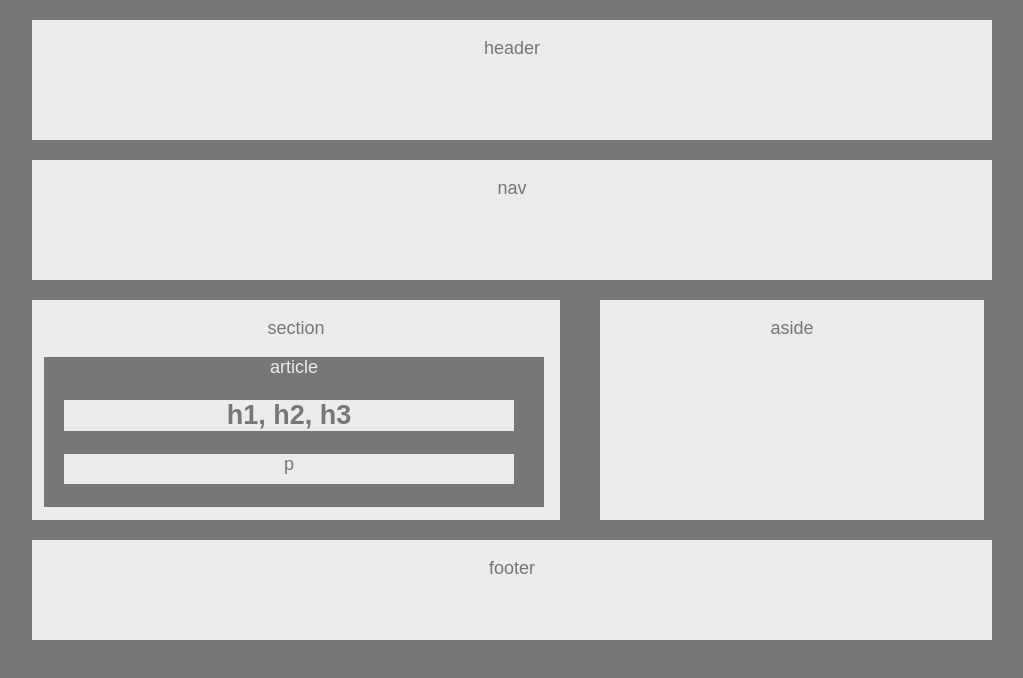
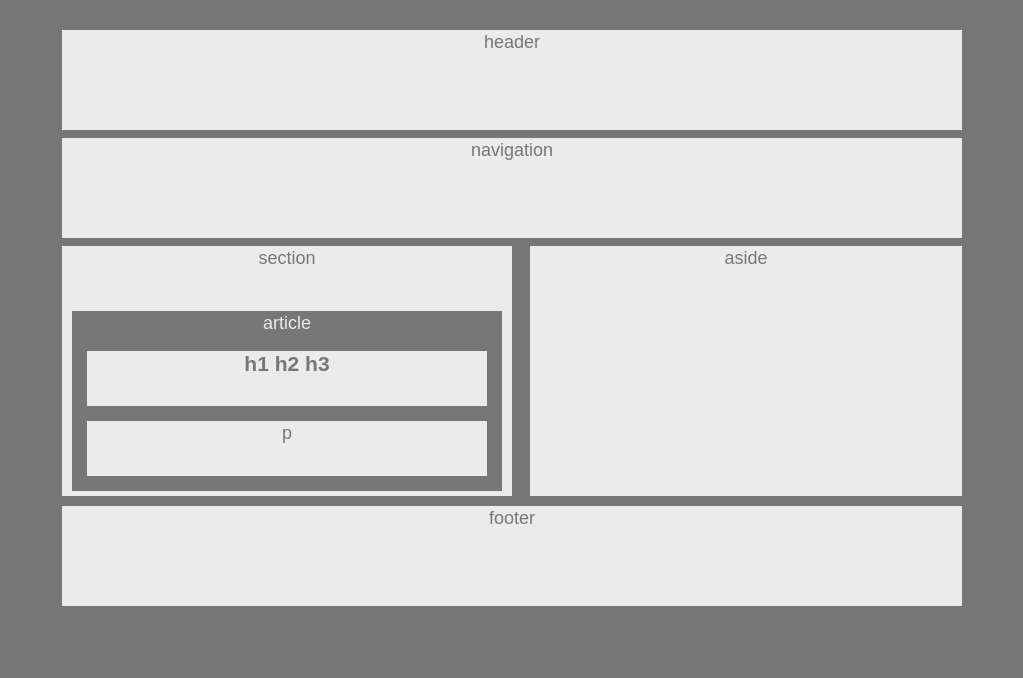
Before and after one commit to stsend90/HW-wireframe, a plain HTML site: page index.html in a window 1280 px wide. Shown: the whole page, without its empty margins (128-1151 px from the left). Drawn offline with Linux system fonts and the light colour scheme.

Commit message:
updating hw

```diff
--- a/index.html
+++ b/index.html
@@ -1,42 +1,24 @@
 <!DOCTYPE html>
-<html lang="en">
+<html>
+<head>
+	<title>HW-Easy version</title>
+	<link rel="stylesheet" type="text/css" href="style.css">
+</head>
+<body>
+<div class="container">
+	<header>header</header>
+	<nav>navigation</nav>
+	<!-- <div> -->
+	<section >section
+	<article>article
+	    <h1 id="content">h1 h2 h3</h1>
+	    <p id="content">p</p>
+	</article>
+	</section>
+	<aside>aside</aside>
+	<!-- </div> -->
+	<footer>footer</footer>
+ </div>
+</body>
 
-<head>
-    <meta charset="UTF-8">
-    <meta name="viewport" content="width=device-width, initial-scale=1.0">
-    <title>Wireframe-HW</title>
-    <link rel="stylesheet" href="style.css">
-</head>
-
-<body>
-
-    <header class="header">
-        <p>header</p>
-    </header>
-
-    <nav>
-        <p>nav</p>
-    </nav>
-
-    <div class="section">
-        <p>section</p>
-        <div class="article">
-            <p>article</p>
-            <div class="h1">
-                <h2>h1, h2, h3</h2>
-            </div>
-            <div class="p">
-                <p>p</p>
-            </div>
-        </div>
-    </div>
-
-    <div class="aside">
-        <p>aside</p>
-    </div>
-
-    <div class="footer">
-        <p>footer</p>
-    </div>
-</body>
 </html>
--- a/style.css
+++ b/style.css
@@ -1,67 +1,60 @@
+* {
+    box-sizing: border-box;
+    text-align: center;
+}
 body {
+    width:960px;
+    color: #777777;
+    background: #777777;
+    font-size:18px;
     font-family: Arial, Helvetica, sans-serif;
-    color: #777;
-    width: 960px;
-    background: #777;
-    font-size: 18px;
-    text-align: center;
-    margin: auto;
+    padding: 10px;
+    margin:auto;
+    line-height: 25px;
 }
 
-.h1 {
-    width:450px;
-    height;90px;
-    color: #777;
+.container {
+    padding: 20px;
+}
+h1,
+p {
     background: #ebebeb;
-    margin-left: 20px;
-}
-.p {
-    width: 450px;
-    height: 30px;
-    margin-left: 20px;
-    color: #777;
-    background: #ebebeb;
+    color: #777777;
+    margin: 15px;
+    height: 55px;
 }
 
 header,
 nav,
-.section,
-.aside,
-.footer {
+footer {
     background: #ebebeb;
-    height: 120px;
-    width: 100%;
-    padding: auto;
-    text-align: center;
-    margin-top: 20px;
-    float: left;
+    margin-bottom: 8px;
+    height: 100px;
+    clear:both;
+
+}
+section {
+    float:left;
+    width:50%;
+    height:250px;
+    background: #ebebeb;
+    margin-bottom: 10px;
 }
 
-.article {
-    background: #777;
-    width: 500px;
-    height: 150px;
-    margin-left: 12px;
+article {
     color: #ebebeb;
-    text-align: center;
+    background: #777777;
+    height: 180px;
+    margin: 10px;
+    margin-top: 40px;
+
 }
 
-.section {
-    width: 55%;
-float: left;
-margin-right: 40px;
-text-align: center;
-height: 220px;
+aside {
+    background: #ebebeb;
+    color: #777777;
+    width: 48%;
+    float: left;
+    height: 250px;
+    margin-left: 18px;
 }
-
-.aside {
-    width: 40%;
-    float: left;
-    height: 220px;
-}
-.footer {
-    width: 960px;
-    color: #777;
-    background: #ebebeb;
-    height: 100px;
-}
```
